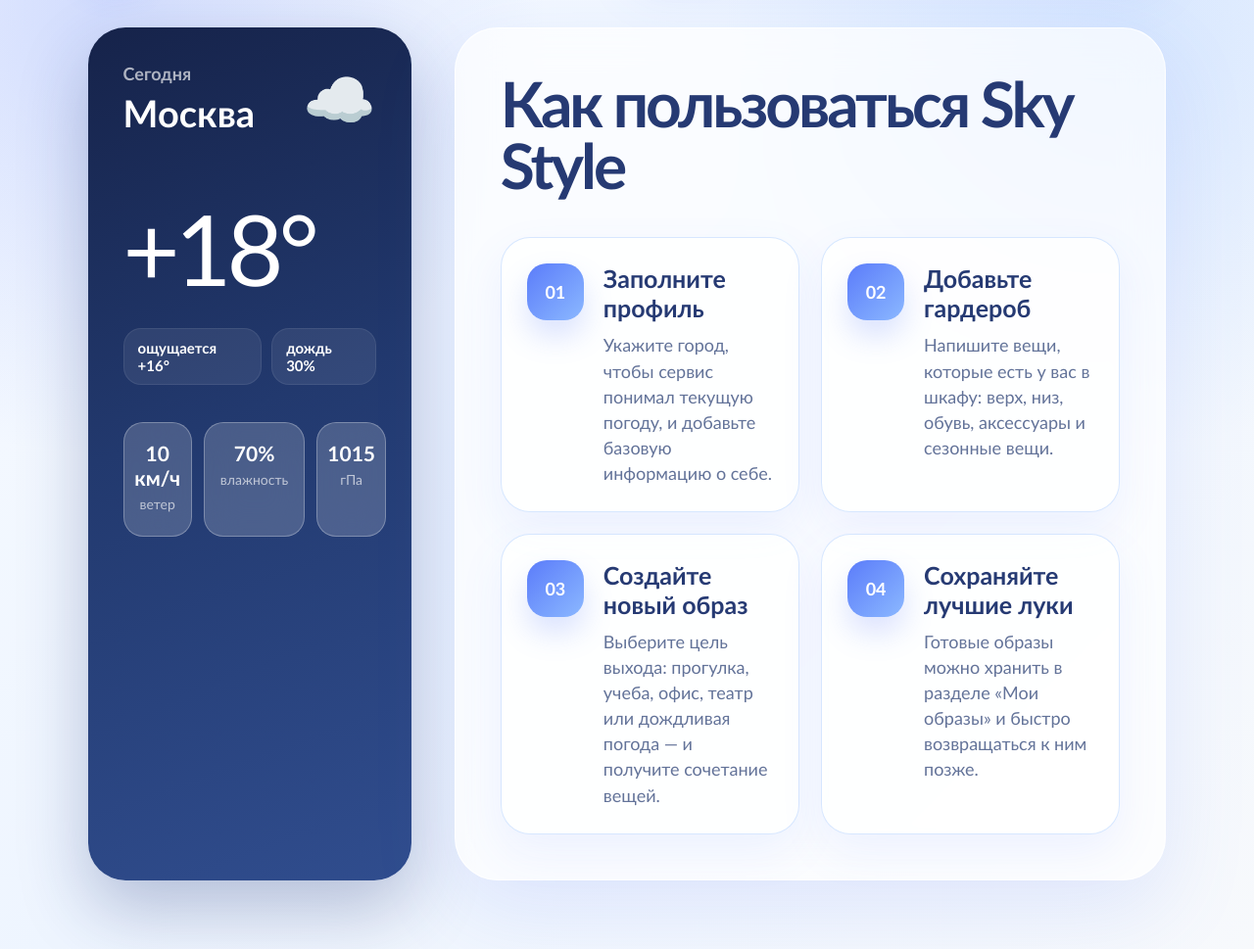
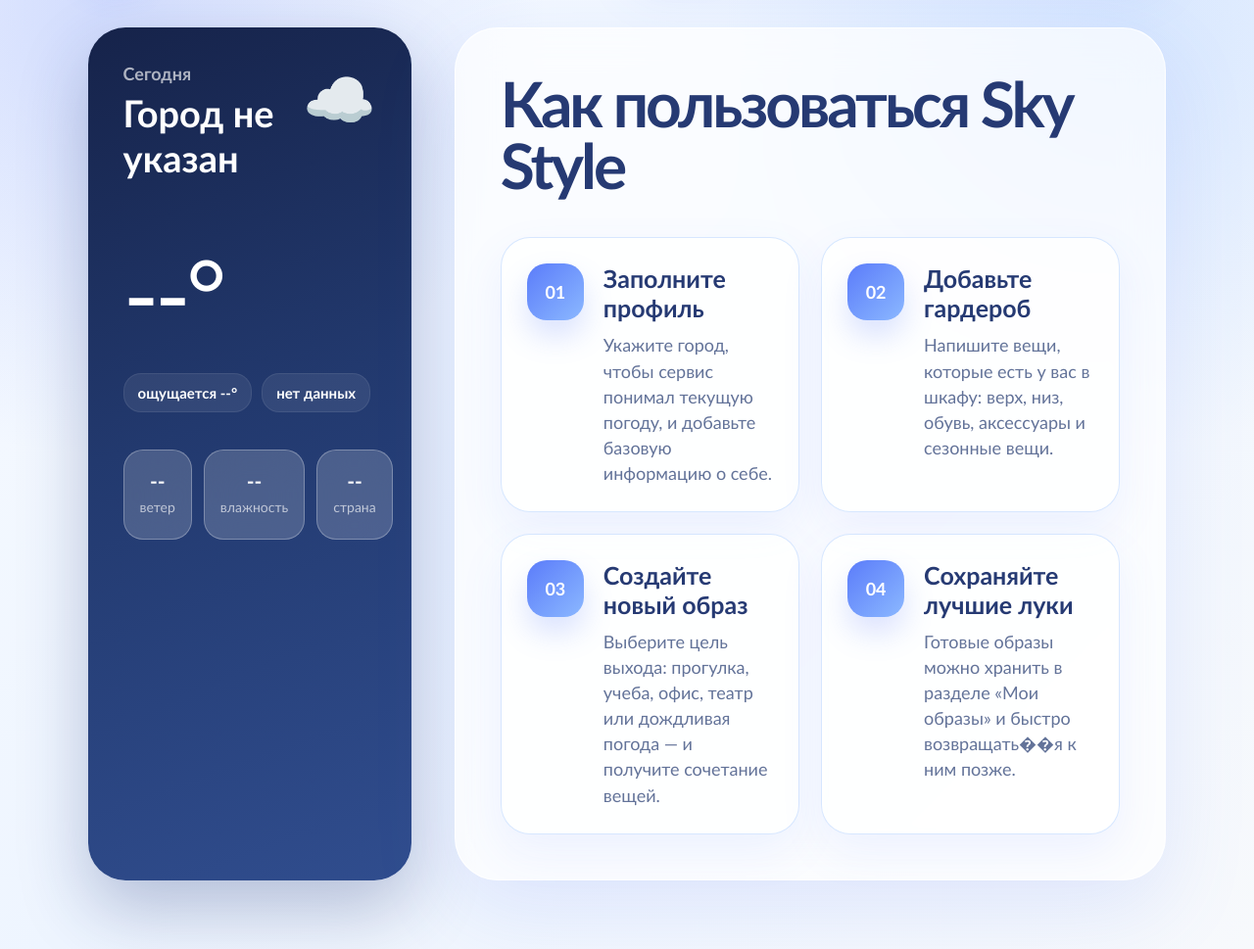
Before and after one commit to sveta0202/SkyStyle, a Flask app: page /home in a window 1280 px wide. Shown: the part 120-1089 px from the top of the page at 98% size. Run offline with Flask 3, Linux system fonts and the light colour scheme.

Commit message:
add routs to home.html

```diff
--- a/python-service/templates/home.html
+++ b/python-service/templates/home.html
@@ -4,22 +4,22 @@
      <meta charset="UTF-8">
      <meta name="viewport" content="width=device-width, initial-scale=1.0">
      <title>Главная | Sky Style</title>
-     <link rel="stylesheet" href="{{ url_for('static', filename='styles/home.css') }}"></head>
+     <link rel="stylesheet" href="{{ url_for('static', filename='styles/home.css') }}">
+</head>
 <body>
 
 <header class="header">
-     <a href="home.html" class="logo">
+     <a href="{{ url_for('home') }}" class="logo">
           <div class="logo-icon">S</div>
           <span>Sky<span>Style</span></span>
      </a>
 
      <nav class="nav">
-          <a href="home.html" class="active">главная</a>
-          <a href="profile.html">профиль</a>
-          <a href="outfits.html">мои образы</a>
-          <a href="generate.html">создать образ</a>
+          <a href="{{ url_for('home') }}" class="active">главная</a>
+          <a href="{{ url_for('profile') }}">профиль</a>
+          <a href="{{ url_for('outfits') }}">мои образы</a>
+          <a href="{{ url_for('generate') }}">создать образ</a>
      </nav>
-
 </header>
 
 <main class="page">
@@ -28,37 +28,71 @@
           <div class="weather-header">
                <div>
                     <p class="weather-label">Сегодня</p>
-                    <h2>Москва</h2>
+                    {% if weather %}
+                         <h2>{{ weather.city }}</h2>
+                    {% else %}
+                         <h2>Город не указан</h2>
+                    {% endif %}
                </div>
 
-               <div class="weather-icon">☁️</div>
+               <div class="weather-icon">
+                    {% if weather %}
+                         <img src="{{ weather.icon_url }}" alt="{{ weather.description }}" width="64" height="64">
+                    {% else %}
+                         ☁️
+                    {% endif %}
+               </div>
           </div>
 
-          <div class="temperature">+18°</div>
+          {% if weather %}
+               <div class="temperature">{{ weather.temp }}°</div>
 
                <div class="weather-tags">
-               <span>ощущается +16°</span>
-               <span>дождь 30%</span>
+                    <span>ощущается {{ weather.feels_like }}°</span>
+                    <span>{{ weather.description }}</span>
                </div>
 
                <div class="weather-details">
                     <div>
-                    <strong>10 км/ч</strong>
+                         <strong>{{ weather.wind }} м/с</strong>
                          <p>ветер</p>
                     </div>
 
                     <div>
-                    <strong>70%</strong>
+                         <strong>{{ weather.humidity }}%</strong>
                          <p>влажность</p>
                     </div>
 
                     <div>
-                    <strong>1015</strong>
-                    <p>гПа</p>
+                         <strong>{{ weather.country }}</strong>
+                         <p>страна</p>
                     </div>
                </div>
+          {% else %}
+               <div class="temperature">--°</div>
 
+               <div class="weather-tags">
+                    <span>ощущается --°</span>
+                    <span>нет данных</span>
+               </div>
 
+               <div class="weather-details">
+                    <div>
+                         <strong>--</strong>
+                         <p>ветер</p>
+                    </div>
+
+                    <div>
+                         <strong>--</strong>
+                         <p>влажность</p>
+                    </div>
+
+                    <div>
+                         <strong>--</strong>
+                         <p>страна</p>
+                    </div>
+               </div>
+          {% endif %}
      </aside>
 
      <section class="guide">
@@ -95,7 +129,7 @@
                     <div class="step-number">04</div>
                     <div>
                          <h3>Сохраняйте лучшие луки</h3>
-                         <p>Готовые образы можно хранить в разделе «Мои образы» и быстро возвращаться к ним позже.</p>
+                         <p>Готовые образы можно хранить в разделе «Мои образы» и быстро возвращать��я к ним позже.</p>
                     </div>
                </article>
           </div>
```
Lines whose indentation alone changed are shown as unchanged.
